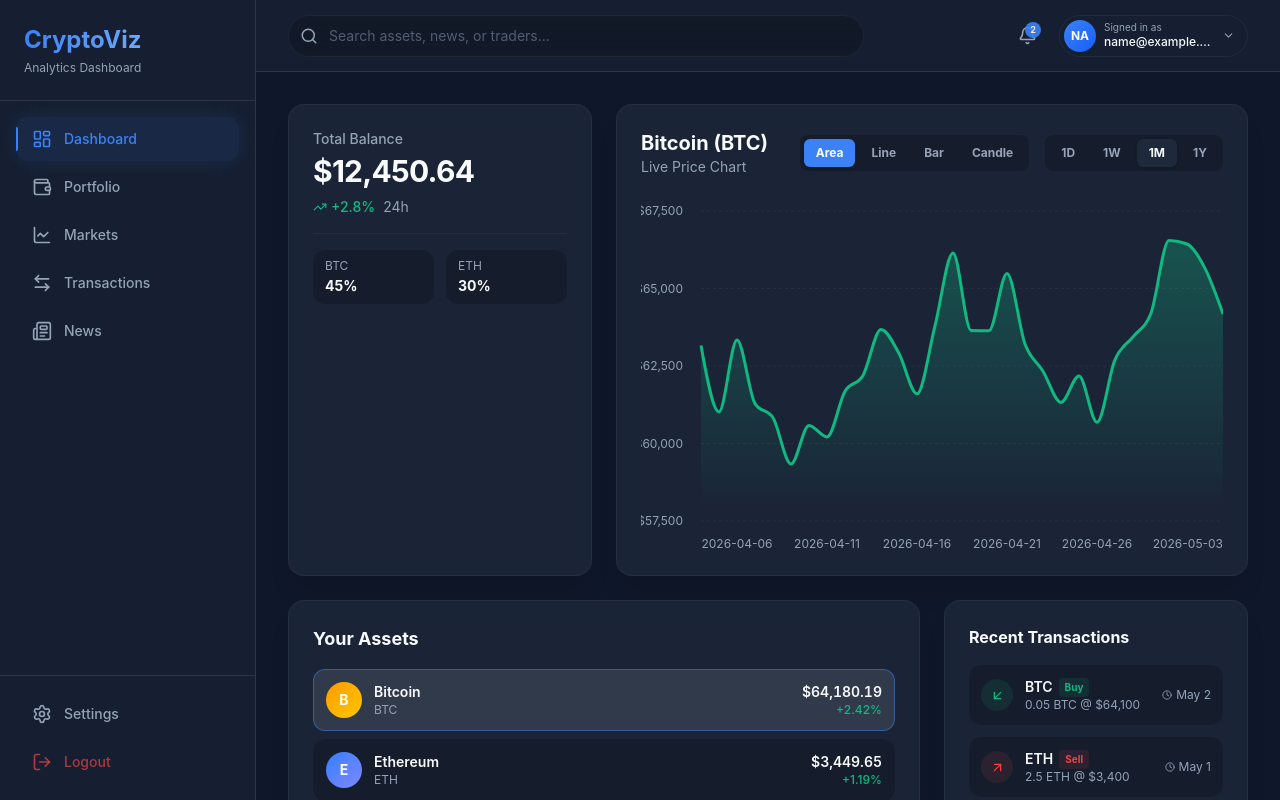
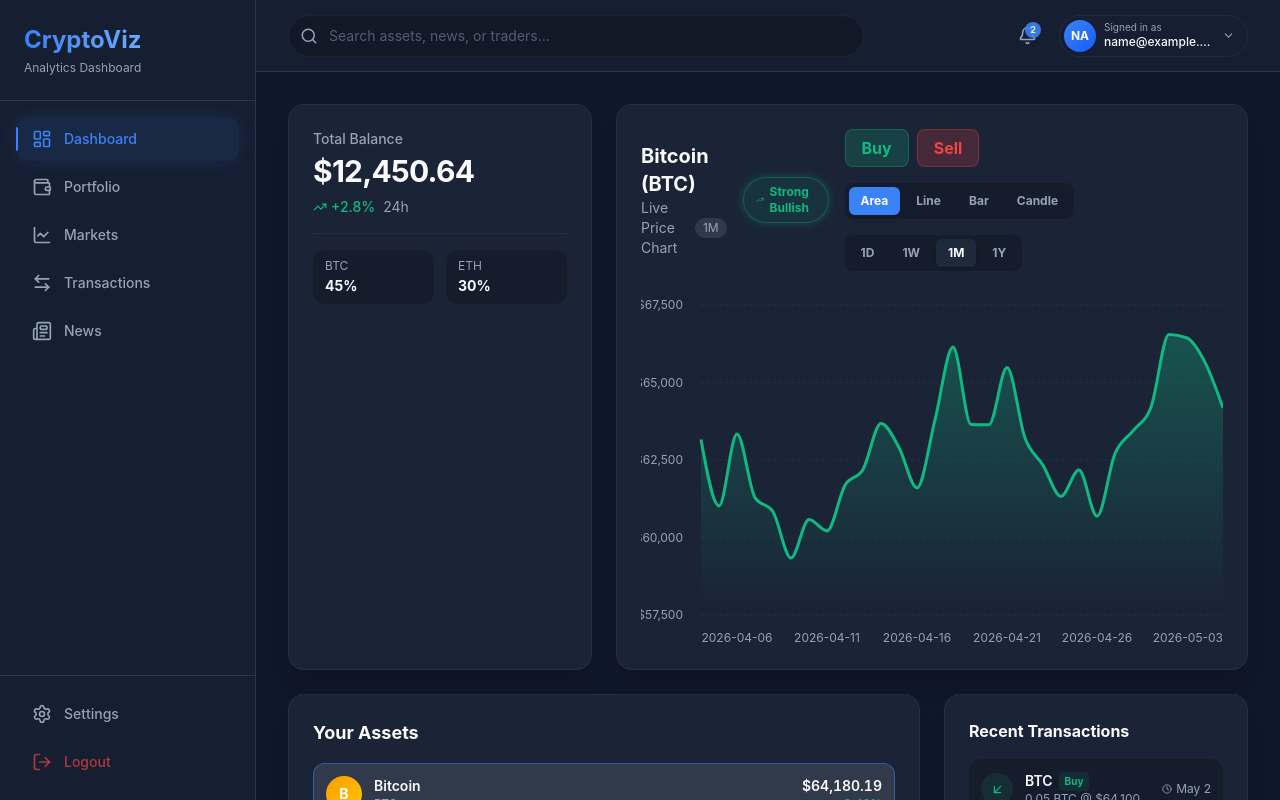
Before and after one commit to shajo5318008/crypto-dashboard, a React (Vite) app: page / in a window 1280 px wide. Both pictures are taken after typing "name@example.com", "Sample123" into the empty fields and a click on the button "Sign In". Built offline with nearby package versions, Linux system fonts and the light colour scheme.

Commit message:
Add Buy/Sell actions, Notifications, and Trend Indicator

```diff
--- a/package.json
+++ b/package.json
@@ -16,6 +16,7 @@
     "lucide-react": "^1.14.0",
     "react": "^19.2.5",
     "react-dom": "^19.2.5",
+    "react-hot-toast": "^2.6.0",
     "recharts": "^3.8.1",
     "tailwind-merge": "^3.5.0"
   },
--- a/src/App.jsx
+++ b/src/App.jsx
@@ -151,7 +151,7 @@ const PAGE_TITLES = {
   settings:     'Settings',
 };
 
-// ─── App ──────────────────────────────────────────────────────────────────────
+import { Toaster } from 'react-hot-toast';
 
 function App() {
   const [activePage, setActivePage] = useState('dashboard');
@@ -242,6 +242,17 @@ function App() {
 
   return (
     <div className="flex h-screen bg-background overflow-hidden selection:bg-primary/30">
+      <Toaster
+        position="top-right"
+        toastOptions={{
+          style: {
+            background: '#1E293B',
+            color: '#fff',
+            border: '1px solid rgba(255,255,255,0.1)',
+          },
+        }}
+      />
+
       {/* Sidebar */}
       <Sidebar activePage={activePage} setActivePage={setActivePage} />
 
--- a/src/components/dashboard/MainChart.jsx
+++ b/src/components/dashboard/MainChart.jsx
@@ -2,6 +2,8 @@ import React, { useState, useEffect, useRef } from 'react';
 import { AreaChart, Area, LineChart, Line, BarChart, Bar, XAxis, YAxis, CartesianGrid, Tooltip, ResponsiveContainer } from 'recharts';
 import anychart from 'anychart';
 import { CHART_DATA } from '../../data/mockData';
+import toast from 'react-hot-toast';
+import { TrendingUp, TrendingDown, Minus } from 'lucide-react';
 
 const AnyChartCandlestick = ({ data }) => {
   const chartContainer = useRef(null);
@@ -110,6 +112,26 @@ const MainChart = ({ selectedAsset }) => {
   const strokeColor = isTrendUp ? '#10B981' : '#EF4444';
   const fillColor = isTrendUp ? 'rgba(16, 185, 129, 0.2)' : 'rgba(239, 68, 68, 0.2)';
 
+  // Trend Indicator Logic
+  const change = selectedAsset.change24h;
+  let sentiment = { text: 'Neutral', color: 'text-muted', bg: 'bg-white/5', icon: <Minus size={14} /> };
+
+  if (change > 2) sentiment = { text: 'Strong Bullish', color: 'text-success', bg: 'bg-success/10 border border-success/30 shadow-[0_0_10px_rgba(16,185,129,0.3)]', icon: <TrendingUp size={14} /> };
+  else if (change > 0) sentiment = { text: 'Bullish', color: 'text-success', bg: 'bg-success/10', icon: <TrendingUp size={14} /> };
+  else if (change < -2) sentiment = { text: 'Strong Bearish', color: 'text-danger', bg: 'bg-danger/10 border border-danger/30 shadow-[0_0_10px_rgba(239,68,68,0.3)]', icon: <TrendingDown size={14} /> };
+  else if (change < 0) sentiment = { text: 'Bearish', color: 'text-danger', bg: 'bg-danger/10', icon: <TrendingDown size={14} /> };
+
+  // Transaction Handlers
+  const handleTrade = (type) => {
+    toast.success(
+      <div className="flex flex-col">
+        <span className="font-bold">Successfully {type === 'Buy' ? 'Bought' : 'Sold'} {selectedAsset.symbol}</span>
+        <span className="text-sm text-muted">Execution Price: ${selectedAsset.price.toLocaleString()}</span>
+      </div>,
+      { duration: 4000 }
+    );
+  };
+
   // Common Recharts props
   const rechartsMargin = { top: 10, right: 0, left: 0, bottom: 0 };
   const RechartsXAxis = <XAxis dataKey="time" axisLine={false} tickLine={false} tick={{ fill: '#94A3B8', fontSize: 12 }} dy={10} />;
@@ -120,12 +142,42 @@ const MainChart = ({ selectedAsset }) => {
   return (
     <div className="glass p-6 rounded-2xl w-full h-full flex flex-col">
       <div className="flex flex-col sm:flex-row items-start sm:items-center justify-between mb-6 gap-4">
-        <div>
-          <h3 className="text-xl font-bold">{selectedAsset.name} ({selectedAsset.symbol})</h3>
-          <p className="text-muted text-sm">Live Price Chart</p>
+
+        {/* Left Side: Title & Trend Indicator */}
+        <div className="flex items-center gap-4">
+          <div>
+            <h3 className="text-xl font-bold">{selectedAsset.name} ({selectedAsset.symbol})</h3>
+            <p className="text-muted text-sm flex items-center gap-2">
+              Live Price Chart
+              <span className="text-xs px-2 py-0.5 rounded-full bg-white/10">{timeframe}</span>
+            </p>
+          </div>
+
+          <div className={`flex items-center gap-1.5 px-3 py-1.5 rounded-full text-xs font-bold transition-all duration-500 ${sentiment.bg} ${sentiment.color}`}>
+            {sentiment.icon}
+            {sentiment.text}
+          </div>
         </div>
 
+        {/* Right Side: Toggles & Buy/Sell Buttons */}
         <div className="flex flex-wrap items-center gap-4">
+
+          {/* Action Buttons */}
+          <div className="flex space-x-2 mr-2">
+            <button
+              onClick={() => handleTrade('Buy')}
+              className="px-4 py-1.5 bg-success/20 hover:bg-success text-success hover:text-white font-bold rounded-lg transition-colors border border-success/30"
+            >
+              Buy
+            </button>
+            <button
+              onClick={() => handleTrade('Sell')}
+              className="px-4 py-1.5 bg-danger/20 hover:bg-danger text-danger hover:text-white font-bold rounded-lg transition-colors border border-danger/30"
+            >
+              Sell
+            </button>
+          </div>
+
           <div className="flex space-x-1 bg-black/20 p-1 rounded-lg">
             {chartTypes.map((type) => (
               <button
```
Also changed, not shown: 1 other file (tests, documents, lock files or other folders).
